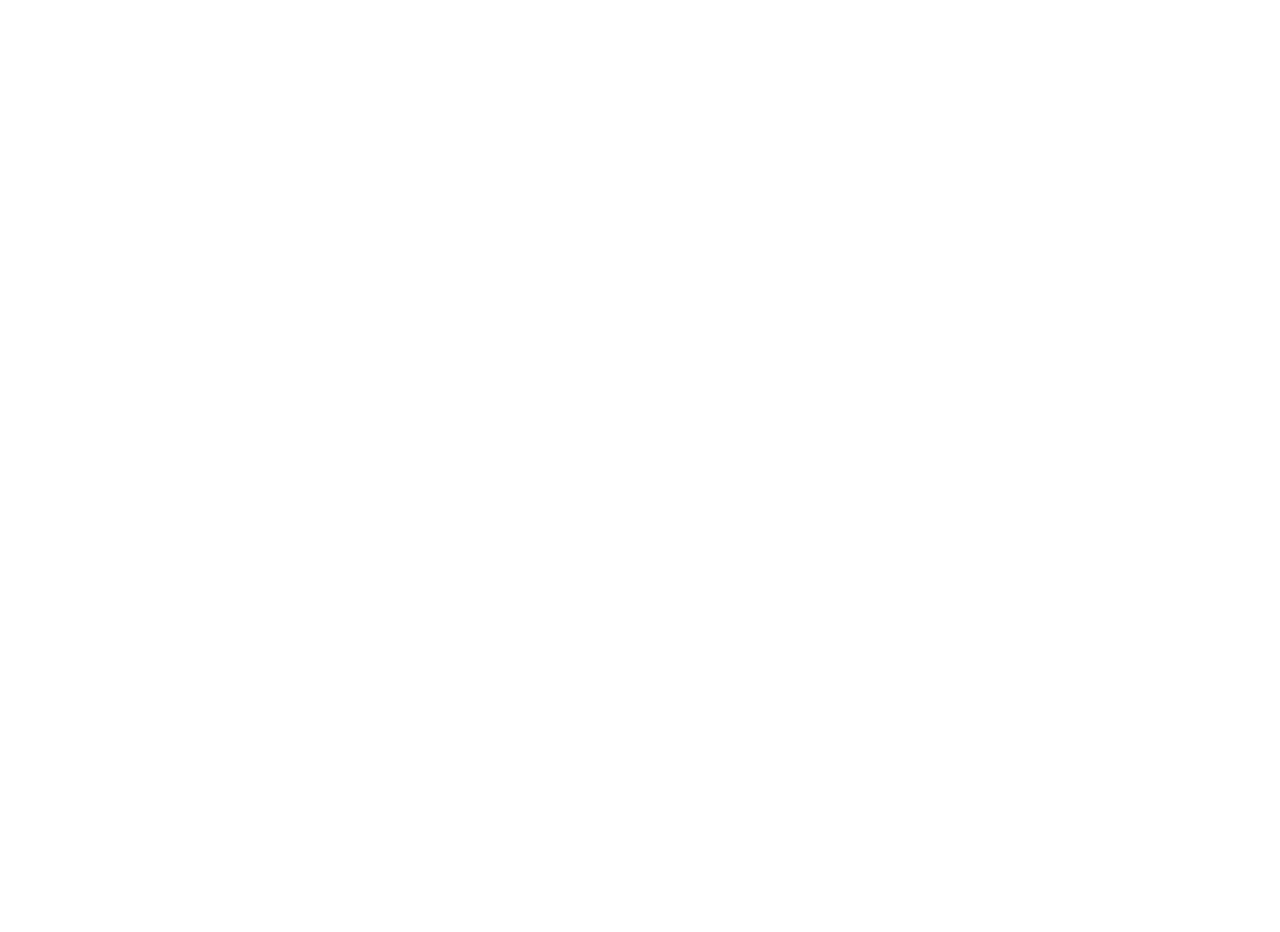
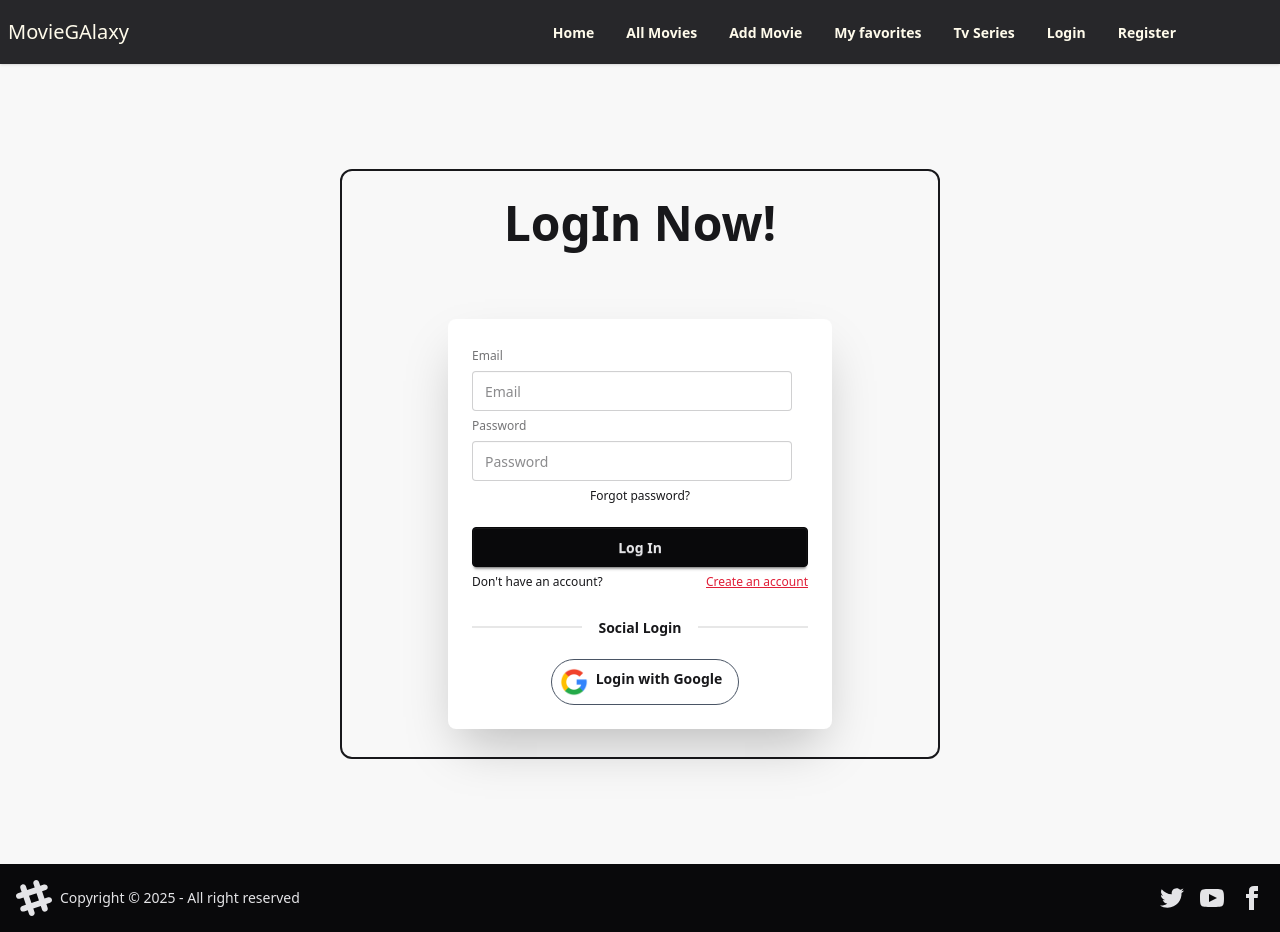
Before and after one commit to AvishekBan/movie-galaxy-portal-client, a React (Vite) app: page /login in a window 1280 px wide. Before the commit the page ends 800 px from the top, so only its background shows below. Built offline with nearby package versions, Linux system fonts and the light colour scheme.

Commit message:
Login and register page UI done

```diff
--- /dev/null
+++ b/src/components/Banner.jsx
@@ -0,0 +1,7 @@
+import React from "react";
+
+const Banner = () => {
+   return <div></div>;
+};
+
+export default Banner;
--- /dev/null
+++ b/src/components/Error.jsx
@@ -0,0 +1,7 @@
+import React from "react";
+
+const Error = () => {
+   return <div></div>;
+};
+
+export default Error;
--- a/src/components/Footer.jsx
+++ b/src/components/Footer.jsx
@@ -1,7 +1,59 @@
 import React from "react";
 
 const Footer = () => {
-   return <div></div>;
+   return (
+      <footer className="footer sm:footer-horizontal bg-neutral text-neutral-content items-center p-4">
+         <aside className="grid-flow-col items-center">
+            <svg
+               width="36"
+               height="36"
+               viewBox="0 0 24 24"
+               xmlns="http://www.w3.org/2000/svg"
+               fillRule="evenodd"
+               clipRule="evenodd"
+               className="fill-current"
+            >
+               <path d="M22.672 15.226l-2.432.811.841 2.515c.33 1.019-.209 2.127-1.23 2.456-1.15.325-2.148-.321-2.463-1.226l-.84-2.518-5.013 1.677.84 2.517c.391 1.203-.434 2.542-1.831 2.542-.88 0-1.601-.564-1.86-1.314l-.842-2.516-2.431.809c-1.135.328-2.145-.317-2.463-1.229-.329-1.018.211-2.127 1.231-2.456l2.432-.809-1.621-4.823-2.432.808c-1.355.384-2.558-.59-2.558-1.839 0-.817.509-1.582 1.327-1.846l2.433-.809-.842-2.515c-.33-1.02.211-2.129 1.232-2.458 1.02-.329 2.13.209 2.461 1.229l.842 2.515 5.011-1.677-.839-2.517c-.403-1.238.484-2.553 1.843-2.553.819 0 1.585.509 1.85 1.326l.841 2.517 2.431-.81c1.02-.33 2.131.211 2.461 1.229.332 1.018-.21 2.126-1.23 2.456l-2.433.809 1.622 4.823 2.433-.809c1.242-.401 2.557.484 2.557 1.838 0 .819-.51 1.583-1.328 1.847m-8.992-6.428l-5.01 1.675 1.619 4.828 5.011-1.674-1.62-4.829z"></path>
+            </svg>
+            <p>Copyright © {new Date().getFullYear()} - All right reserved</p>
+         </aside>
+         <nav className="grid-flow-col gap-4 md:place-self-center md:justify-self-end">
+            <a>
+               <svg
+                  xmlns="http://www.w3.org/2000/svg"
+                  width="24"
+                  height="24"
+                  viewBox="0 0 24 24"
+                  className="fill-current"
+               >
+                  <path d="M24 4.557c-.883.392-1.832.656-2.828.775 1.017-.609 1.798-1.574 2.165-2.724-.951.564-2.005.974-3.127 1.195-.897-.957-2.178-1.555-3.594-1.555-3.179 0-5.515 2.966-4.797 6.045-4.091-.205-7.719-2.165-10.148-5.144-1.29 2.213-.669 5.108 1.523 6.574-.806-.026-1.566-.247-2.229-.616-.054 2.281 1.581 4.415 3.949 4.89-.693.188-1.452.232-2.224.084.626 1.956 2.444 3.379 4.6 3.419-2.07 1.623-4.678 2.348-7.29 2.04 2.179 1.397 4.768 2.212 7.548 2.212 9.142 0 14.307-7.721 13.995-14.646.962-.695 1.797-1.562 2.457-2.549z"></path>
+               </svg>
+            </a>
+            <a>
+               <svg
+                  xmlns="http://www.w3.org/2000/svg"
+                  width="24"
+                  height="24"
+                  viewBox="0 0 24 24"
+                  className="fill-current"
+               >
+                  <path d="M19.615 3.184c-3.604-.246-11.631-.245-15.23 0-3.897.266-4.356 2.62-4.385 8.816.029 6.185.484 8.549 4.385 8.816 3.6.245 11.626.246 15.23 0 3.897-.266 4.356-2.62 4.385-8.816-.029-6.185-.484-8.549-4.385-8.816zm-10.615 12.816v-8l8 3.993-8 4.007z"></path>
+               </svg>
+            </a>
+            <a>
+               <svg
+                  xmlns="http://www.w3.org/2000/svg"
+                  width="24"
+                  height="24"
+                  viewBox="0 0 24 24"
+                  className="fill-current"
+               >
+                  <path d="M9 8h-3v4h3v12h5v-12h3.642l.358-4h-4v-1.667c0-.955.192-1.333 1.115-1.333h2.885v-5h-3.808c-3.596 0-5.192 1.583-5.192 4.615v3.385z"></path>
+               </svg>
+            </a>
+         </nav>
+      </footer>
+   );
 };
 
 export default Footer;
--- a/src/components/Login.jsx
+++ b/src/components/Login.jsx
@@ -1,7 +1,52 @@
 import React from "react";
+import { Link } from "react-router-dom";
+import img1 from "../assets/google.png";
+const Login = () => {
+   return (
+      <div className="hero bg-base-200 min-h-screen ">
+         <div className="hero-content flex-col items-center text-center my-6 border-2 px-8 py-7  w-[400px] md:w-[600px] rounded-xl">
+            <div className="text-center  pb-6 md:pb-10 lg:pb-14">
+               <h1 className="text-5xl font-bold">LogIn Now!</h1>
+            </div>
+            <div className="card bg-base-100 w-full max-w-sm shrink-0 shadow-2xl">
+               <div className="card-body">
+                  <fieldset className="fieldset ">
+                     <label className="fieldset-label">Email</label>
+                     <input type="Email" className="input" placeholder="Email" name="Email" />
 
-const Login = () => {
-   return <div></div>;
+                     <label className="fieldset-label">Password</label>
+                     <input
+                        type="password"
+                        className="input"
+                        placeholder="Password"
+                        name="Password"
+                     />
+                     <div>
+                        <a className="link link-hover">Forgot password?</a>
+                     </div>
+                     <button className="btn btn-neutral mt-4">Log In</button>
+                     <div className="font-medium flex justify-between">
+                        Don't have an account?
+                        <Link to="/register" className="underline text-[#e01e37]">
+                           Create an account
+                        </Link>
+                     </div>
+                  </fieldset>
+                  <div className="divider font-bold my-4">Social Login</div>
+
+                  <div>
+                     <button className="ml-2.5 bg-white border border-gray-600 rounded-3xl px-2 py-2">
+                        <div className="flex">
+                           <img className="w-7  " src={img1} alt="" />
+                           <span className="px-2 font-semibold">Login with Google</span>
+                        </div>
+                     </button>
+                  </div>
+               </div>
+            </div>
+         </div>
+      </div>
+   );
 };
 
 export default Login;
--- a/src/components/NavBar.jsx
+++ b/src/components/NavBar.jsx
@@ -4,31 +4,40 @@
 const NavBar = () => {
    const links = (
       <>
-         <Link to="/home" className="font-bold ">
+         <Link to="/" className="font-bold  cursor-pointer hover:border-b-3   border-white ">
             Home
          </Link>
-         <Link to="/allMovies" className="font-bold">
+         <Link
+            to="/allMovies"
+            className="font-bold  cursor-pointer hover:border-b-3   border-white "
+         >
             All Movies
          </Link>
-         <Link to="/addmovie" className="font-bold">
+         <Link to="/addmovie" className="font-bold  cursor-pointer hover:border-b-3   border-white">
             Add Movie
          </Link>
-         <Link to="/myFavorites" className="font-bold">
+         <Link
+            to="/myFavorites"
+            className="font-bold cursor-pointer hover:border-b-3   border-white"
+         >
             My favorites
          </Link>
-         <Link to="/tvseries" className="font-bold">
+         <Link to="/tvseries" className="font-bold cursor-pointer hover:border-b-3   border-white">
             Tv Series
          </Link>
-         <Link to="/login" className="font-bold">
+         <Link to="/login" className="font-bold cursor-pointer hover:border-b-3   border-white">
             Login
          </Link>
-         <Link to="/register" className="font-bold">
+         <Link to="/register" className="font-bold  cursor-pointer hover:border-b-3   border-white">
             Register
          </Link>
       </>
    );
    return (
-      <div className="navbar bg-base-100 shadow-sm flex">
+      <div
+         className="navbar bg-zinc-800 text-amber-50
+       shadow-sm flex"
+      >
          <div className="navbar-start">
             <div className="dropdown">
                <div tabIndex={0} role="button" className="btn btn-ghost lg:hidden">
@@ -55,10 +64,11 @@
                   {links}
                </ul>
             </div>
-            <a className="btn btn-ghost text-xl">MovieGAlaxy</a>
+
+            <a className=" text-xl">MovieGAlaxy</a>
          </div>
-         <div className="navbar-center hidden lg:flex">
-            <ul className="menu menu-horizontal  gap-8 pr-24">{links}</ul>
+         <div className="navbar-center hidden  lg:flex">
+            <ul className="menu menu-horizontal    gap-8 pr-24">{links}</ul>
          </div>
       </div>
    );
--- a/src/components/Register.jsx
+++ b/src/components/Register.jsx
@@ -1,7 +1,56 @@
 import React from "react";
+import { Link } from "react-router-dom";
+const Register = () => {
+   const handleSignUp = (e) => {
+      e.preventDefault();
+      console.log("form sign up");
+   };
 
-const Register = () => {
-   return <div></div>;
+   return (
+      <div className="hero bg-base-200 min-h-screen ">
+         <div className="hero-content flex-col items-center text-center my-6 border-2 px-8 py-7  w-[400px] md:w-[600px] rounded-xl">
+            <div className="text-center  pb-6 md:pb-10 lg:pb-14">
+               <h1 className="text-5xl font-bold">Register Now!</h1>
+            </div>
+            <div className="card bg-base-100 w-full max-w-sm shrink-0 shadow-2xl">
+               <div onSubmit={handleSignUp} className="card-body">
+                  <fieldset className="fieldset ">
+                     <label className="fieldset-label ">Name</label>
+                     <input type="Name" className="input " placeholder="Name" name="Name" />
+                     <label className="fieldset-label">Email</label>
+                     <input type="Email" className="input" placeholder="Email" name="Email" />
+
+                     <label className="fieldset-label">Photo URL</label>
+                     <input
+                        type="url"
+                        name="image"
+                        className="input"
+                        placeholder="Paste photo URL here"
+                     />
+
+                     <label className="fieldset-label">Password</label>
+                     <input
+                        type="password"
+                        className="input"
+                        placeholder="Password"
+                        name="Password"
+                     />
+                     <div>
+                        <a className="link link-hover">Forgot password?</a>
+                     </div>
+                     <button className="btn btn-neutral mt-4">Register</button>
+                     <div className="font-semibold flex justify-between">
+                        Already have an account?
+                        <Link to="/login" className="underline text-[#e01e37]">
+                           Login Here
+                        </Link>
+                     </div>
+                  </fieldset>
+               </div>
+            </div>
+         </div>
+      </div>
+   );
 };
 
 export default Register;
--- a/src/main.jsx
+++ b/src/main.jsx
@@ -11,12 +11,15 @@
 import Register from "./components/Register";
 import Login from "./components/Login";
 import TvSeries from "./components/Tvseries";
+import Error from "./components/Error";
+import Banner from "./components/Banner";
 
 const router = createBrowserRouter([
    {
       path: "/",
       element: <Root></Root>,
-   },
+      errorElement: <Error></Error>,
+      children: [
          {
             path: "/allMovies",
             element: <Allmovies></Allmovies>,
@@ -26,7 +29,7 @@
             element: <Addmovie></Addmovie>,
          },
          {
-      path: "/home",
+            path: "/",
             element: <Home></Home>,
          },
          {
@@ -42,8 +45,14 @@
             element: <Register></Register>,
          },
          {
+            path: "/banner",
+            element: <Banner></Banner>,
+         },
+         {
             path: "/login",
             element: <Login></Login>,
+         },
+      ],
    },
 ]);
 
```
Also changed, not shown: src/assets/google.png (added), src/firebase/firebase.init.js (added). Lines whose indentation alone changed are shown as unchanged.
